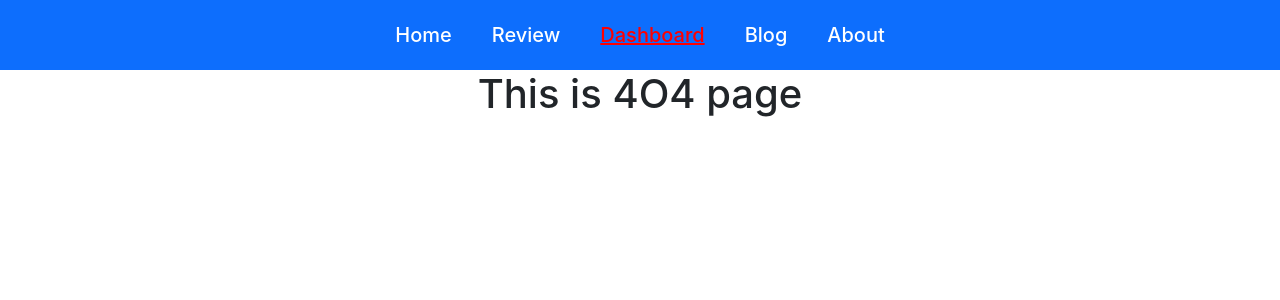
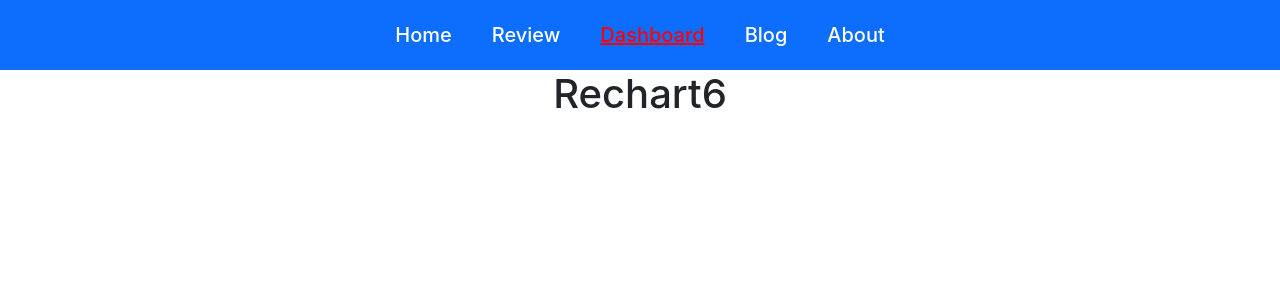
Before and after one commit to fabrazzak/apple-landing-pages-, a React (Create React App) app: page /dashboard in a window 1280 px wide. Shown: the top 300 px of the page. Built offline with nearby package versions, Linux system fonts and the light colour scheme.

Commit message:
review complet

```diff
--- a/src/App.js
+++ b/src/App.js
@@ -2,6 +2,7 @@ import { Route, Routes } from 'react-router-dom';
 import './App.css';
 import About from './Components/About/About';
 import Blog from './Components/Blog/Blog';
+import DashBoard from './Components/DashBoard/DashBoard';
 import Header from './Components/Header/Header';
 import Home from './Components/Home/Home';
 import Review from './Components/Review/Review';
@@ -15,6 +16,7 @@ function App() {
         <Route path='/' element={<Home></Home>}></Route>
         <Route path='home' element={<Home></Home>}></Route>
         <Route path='review' element={<Review></Review>}></Route>
+        <Route path='dashboard' element={<DashBoard></DashBoard>}></Route>
         <Route path='blog' element={<Blog></Blog>}></Route>
         <Route path='about' element={<About></About>}></Route>
         <Route path='*' element={<NotFound></NotFound>}></Route>
--- /dev/null
+++ b/src/Components/DashBoard/Chart.js
@@ -0,0 +1,13 @@
+import React from 'react';
+
+const Chart = (props) => {
+
+    const {month,investment,sell,revenue}=props.data;
+    return (
+        <div>
+            <h1></h1>
+        </div>
+    );
+};
+
+export default Chart;
--- /dev/null
+++ b/src/Components/DashBoard/DashBoard.js
@@ -0,0 +1,26 @@
+import React, { useEffect, useState } from 'react';
+import useChart from '../../Hook/useReview/useChart';
+import Chart from './Chart';
+
+
+const DashBoard = () => {
+
+    const [loadData,setLoadData]=useChart();
+    const [data,setData]=useState([])
+
+
+
+    return (
+        <div className='container'>
+
+            <h1>Rechart{loadData.length}</h1>
+            {
+                loadData.map(data => <Chart data={data} key={data.sell}></Chart>)
+            }
+
+
+        </div>
+    );
+};
+
+export default DashBoard;
--- /dev/null
+++ b/src/Hook/useReview/useChart.js
@@ -0,0 +1,14 @@
+import { useEffect, useState } from "react";
+
+const useChart=()=>{
+
+const [loadData,setLoadData]=useState([]);
+useEffect(()=>{
+    fetch('rechartdata.json')
+    .then(res =>res.json())
+    .then(data => setLoadData(data))
+},[])
+return [loadData,setLoadData];
+}
+
+export default useChart;
```
